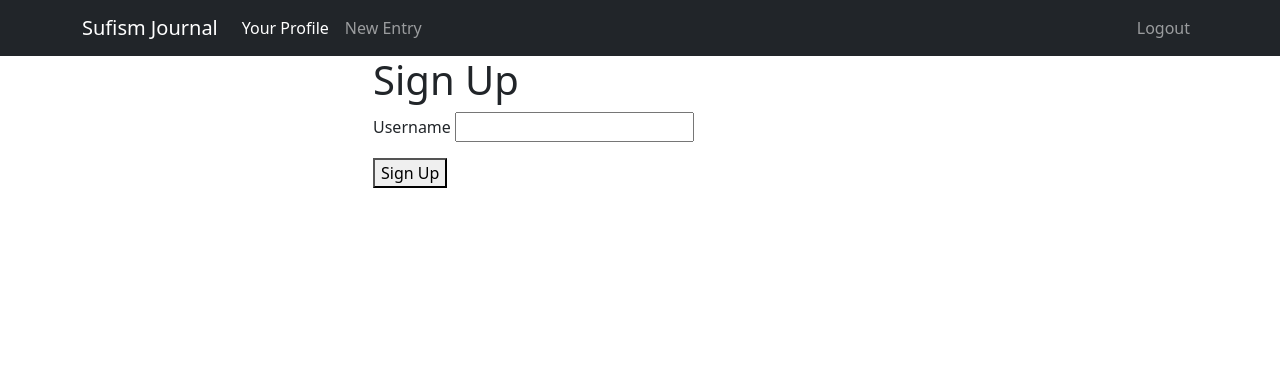
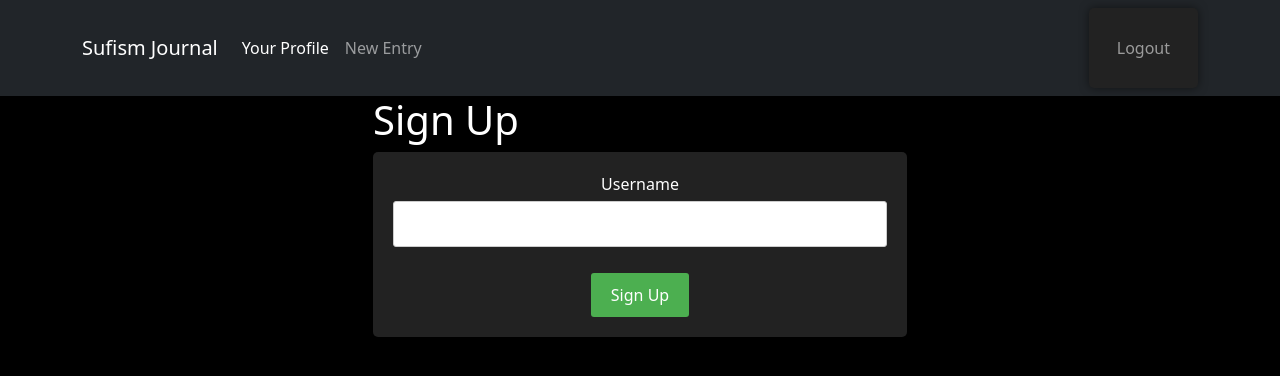
Before and after one commit to victorcreed/self_reflection, a Django app: template journal/templates/journal/signup.html in a window 1280 px wide. Shown: the top 376 px of the page. Run offline with Django 3.2, Linux system fonts and the light colour scheme; the template is opened without the code that fills it, so the values that code supplies are empty, except form fields; tables that the repository leaves empty hold one stand-in row (values such as "Sample post"); form fields are guessed from the names that the template uses.

Commit message:
fix: Correct signup form styling by using external CSS

```diff
--- a/journal/static/css/styles.css
+++ b/journal/static/css/styles.css
@@ -120,3 +120,28 @@ hr {
     margin-bottom: 2em; /* Add space below horizontal rule */
     border: 1px solid #ccc; /* Customize the horizontal rule */
 }
+
+.signup-form label {
+    display: block;
+    margin-bottom: 5px;
+}
+
+.signup-form input[type="text"],
+.signup-form input[type="password"],
+.signup-form select {
+    width: 100%;
+    padding: 10px;
+    margin-bottom: 10px;
+    border: 1px solid #ccc;
+    border-radius: 3px;
+    box-sizing: border-box;
+}
+
+.signup-form button {
+    background-color: #4CAF50;
+    color: white;
+    padding: 10px 20px;
+    border: none;
+    border-radius: 3px;
+    cursor: pointer;
+}
--- a/journal/templates/base.html
+++ b/journal/templates/base.html
@@ -4,6 +4,7 @@
     {% load static %}
     <link href="https://cdn.jsdelivr.net/npm/bootstrap@5.3.2/dist/css/bootstrap.min.css" rel="stylesheet" integrity="sha384-T3c6CoIi6uLrA9TneNEoa7RxnatzjcDSCmG1MXxSR1GAsXEV/Dwwykc2MPK8M2HN" crossorigin="anonymous">
     <script src="https://cdn.jsdelivr.net/npm/bootstrap@5.3.2/dist/js/bootstrap.bundle.min.js" integrity="sha384-C6RzsynM9kWDrMNeT87bh95OGNyZPhcTNXj1NW7RuBCsyN/o0jlpcV8Qyq46cDfL" crossorigin="anonymous"></script>
+    <link rel="stylesheet" href="{% static 'css/styles.css' %}">
     <title>{% block title %}{% endblock %}</title>
 </head>
 <body>
--- a/journal/templates/journal/signup.html
+++ b/journal/templates/journal/signup.html
@@ -30,34 +30,3 @@
         </div>
     </div>
 {% endblock %}
-<style>
-    .signup-form label {
-        display: block;
-        margin-bottom: 5px;
-    }
-
-    .signup-form input[type="text"],
-    .signup-form input[type="password"],
-    .signup-form select {
-        width: 100%;
-        padding: 10px;
-        margin-bottom: 10px;
-        border: 1px solid #ccc;
-        border-radius: 3px;
-        box-sizing: border-box;
-    .signup-form label {
-        display: block;
-        margin-bottom: 5px;
-    }
-
-    .signup-form input[type="text"],
-    .signup-form input[type="password"],
-    .signup-form select {
-        width: 100%;
-        padding: 10px;
-        margin-bottom: 10px;
-        border: 1px solid #ccc;
-        border-radius: 3px;
-        box-sizing: border-box;
-    }
-</style>
```
